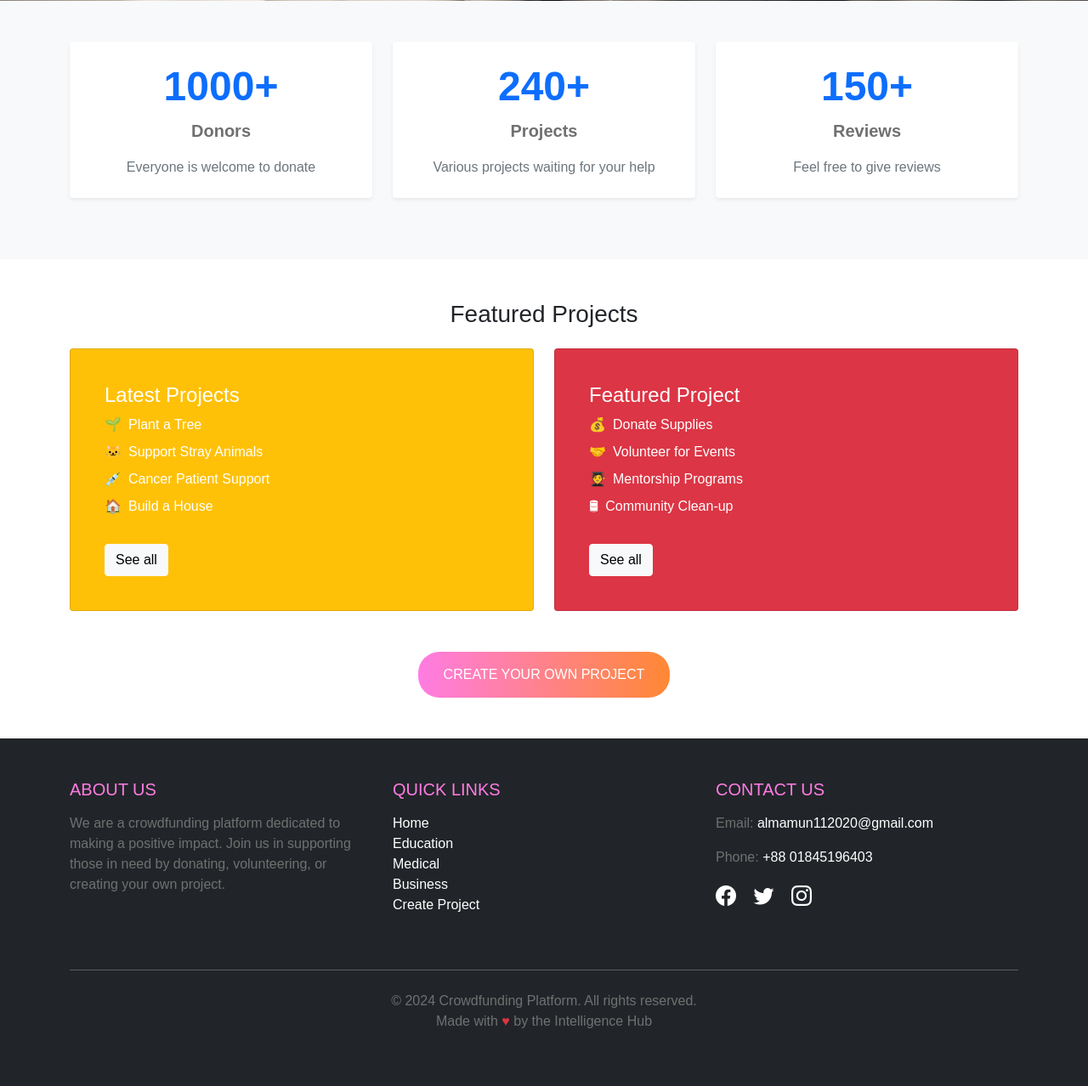
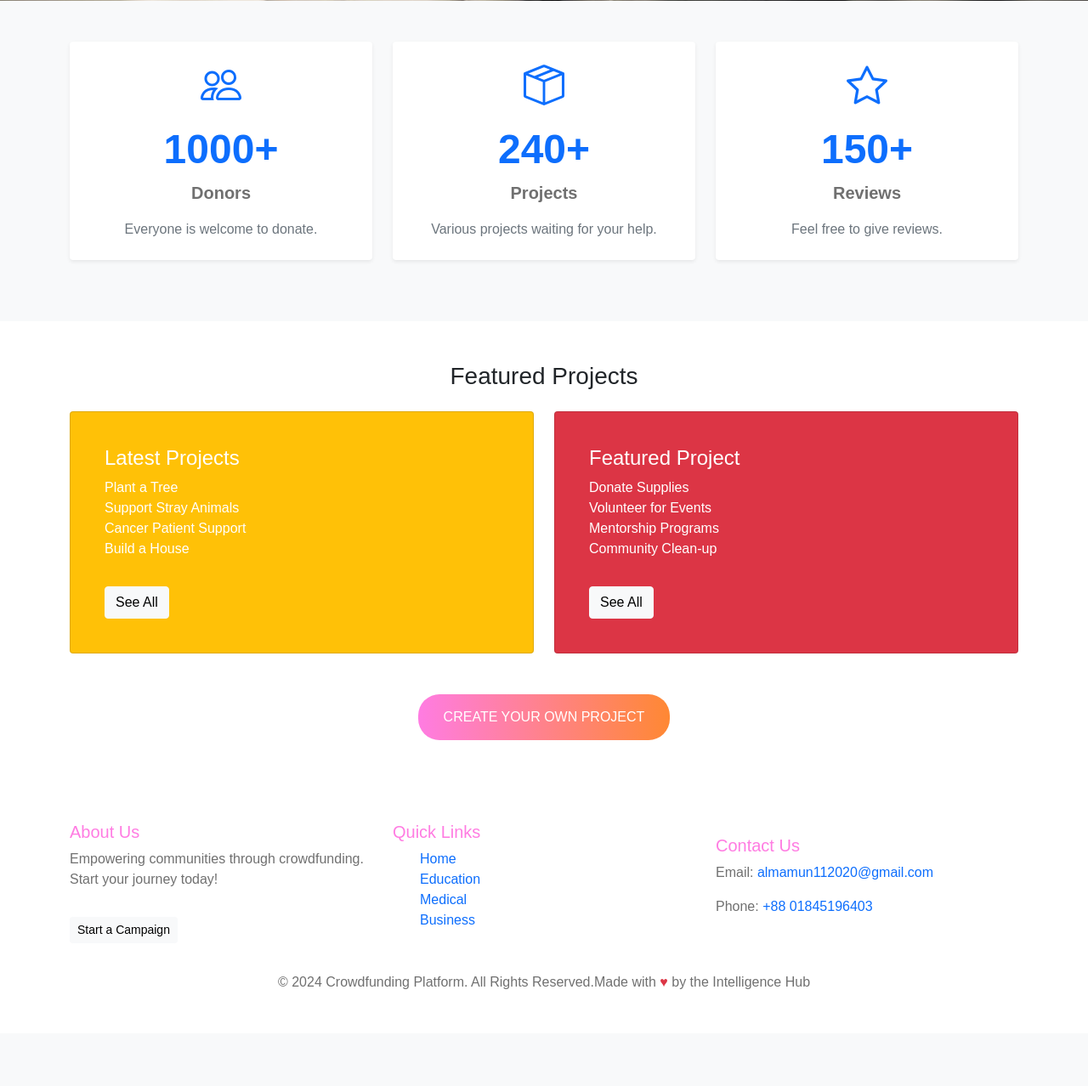
Before and after one commit to Al-Mamuun/My_Python_Project, a Django app: page / in a window 1280 px wide. Shown: the part 639-1917 px from the top of the page at 85% size. After the commit the page ends 1803 px from the top, so only its background shows below. Run offline with Django 5.2, Linux system fonts and the light colour scheme.

Commit message:
New Profile

```diff
--- a/template/Home/home.html
+++ b/template/Home/home.html
@@ -10,28 +10,28 @@
   .hero-section {
     position: relative;
     width: 100%;
-  height: 80vh; /* 50% of the viewport height */
+    height: 80vh;
     overflow: hidden;
   }
 
   .hero-image {
-  background-image: url("{% static 'images/donation.jpeg' %}"); /* Corrected path */
+    background-image: url("{% static 'images/donation.jpeg' %}");
     background-size: cover;
     background-position: center;
     width: 100%;
     height: 100%;
-  position: absolute; /* Ensure the image takes full height */
+    position: absolute;
     top: 0;
     left: 0;
+    background-attachment: fixed; /* Parallax effect */
   }
 
-  /* Overlay text styling */
   .overlay-text {
     position: absolute;
     top: 50%;
     left: 50%;
     transform: translate(-50%, -50%);
-    background-color: rgba(0, 0, 0, 0.5); /* Semi-transparent overlay */
+    background-color: rgba(0, 0, 0, 0.5);
     text-align: center;
     padding: 20px;
     border-radius: 8px;
@@ -42,6 +42,7 @@
     font-weight: bold;
     margin-bottom: 0.5rem;
     color: #fff;
+    animation: fadeInDown 1.5s;
   }
 
   .overlay-text .donation {
@@ -54,7 +55,9 @@
     cursor: pointer;
     text-decoration: none;
     font-weight: bold;
+    animation: pulse 1.5s infinite;
   }
+
   .donation p {
     margin-top: 10px;
     color: black !important;
@@ -70,16 +73,6 @@
     border-radius: 25px;
     text-transform: uppercase;
     transition: transform 0.3s, box-shadow 0.3s;
-  }
-
-  .btn-gradient:hover {
-    transform: scale(1.1);
-    box-shadow: 0 5px 15px rgba(0, 0, 0, 0.2);
-  }
-
-  /* Smooth scroll */
-  html {
-    scroll-behavior: smooth;
   }
 
    /* Ensure the modal appears on top */
@@ -107,22 +100,24 @@
   z-index: 10000; /* Ensure modal content stays above any other content */
 }
 
-  .close {
-    color: #aaa;
-    float: right;
-    font-size: 28px;
-    font-weight: bold;
+  .btn-gradient:hover {
+    transform: scale(1.1);
+    box-shadow: 0 5px 15px rgba(0, 0, 0, 0.2);
   }
 
-  .close:hover,
-  .close:focus {
-    color: black;
-    text-decoration: none;
-    cursor: pointer;
+  .card:hover {
+    transform: translateY(-10px);
+    transition: all 0.3s ease-in-out;
+    box-shadow: 0 5px 15px rgba(0, 0, 0, 0.3);
   }
-  /* Footer */
+
+  .stats-section .stat-item i {
+    font-size: 3rem;
+    margin-bottom: 15px;
+  }
+
   footer {
-  background-color: #333;
+    background: linear-gradient(to right, #222, #333);
   }
 
   footer h5 {
@@ -141,19 +136,6 @@ footer a:hover {
   footer .social-links a {
     font-size: 1.5rem;
   }
-
-footer .social-links a:hover {
-  color: #ff7ce2;
-}
-
-footer .text-white {
-  color: #fff !important;
-}
-
-footer .my-4 {
-  border-color: #ff7ce2;
-}
-
 </style>
 
 <!-- Hero Section -->
@@ -170,30 +152,28 @@ footer .my-4 {
 <div class="stats-section py-5 bg-light">
   <div class="container">
     <div class="row text-center">
-      <!-- Stat 1 -->
       <div class="col-md-4 mb-4">
         <div class="stat-item p-4 bg-white rounded shadow-sm h-100">
-          <h2 class="display-5 text-primary">1000+</h2>
+          <i class="bi bi-people display-5 text-primary"></i>
+          <h2 class="display-5 text-primary mt-3">1000+</h2>
           <p class="fs-5 fw-bold">Donors</p>
-          <span class="text-muted">Everyone is welcome to donate</span>
+          <span class="text-muted">Everyone is welcome to donate.</span>
         </div>
       </div>
-
-      <!-- Stat 2 -->
       <div class="col-md-4 mb-4">
         <div class="stat-item p-4 bg-white rounded shadow-sm h-100">
-          <h2 class="display-5 text-primary">240+</h2>
+          <i class="bi bi-box-seam display-5 text-primary"></i>
+          <h2 class="display-5 text-primary mt-3">240+</h2>
           <p class="fs-5 fw-bold">Projects</p>
-          <span class="text-muted">Various projects waiting for your help</span>
+          <span class="text-muted">Various projects waiting for your help.</span>
         </div>
       </div>
-
-      <!-- Stat 3 -->
       <div class="col-md-4 mb-4">
         <div class="stat-item p-4 bg-white rounded shadow-sm h-100">
-          <h2 class="display-5 text-primary">150+</h2>
+          <i class="bi bi-star display-5 text-primary"></i>
+          <h2 class="display-5 text-primary mt-3">150+</h2>
           <p class="fs-5 fw-bold">Reviews</p>
-          <span class="text-muted">Feel free to give reviews</span>
+          <span class="text-muted">Feel free to give reviews.</span>
         </div>
       </div>
     </div>
@@ -204,50 +184,31 @@ footer .my-4 {
 <div class="container my-5">
   <h3 class="text-center mb-4">Featured Projects</h3>
   <div class="row g-4">
-    <!-- Card 1 -->
-    <div class="col-md-6 col-lg-6">
+    <div class="col-md-6">
       <div class="card bg-warning text-white p-4 h-100">
         <div class="card-body">
           <h4 class="card-title">Latest Projects</h4>
           <ul class="list-unstyled">
-            <li class="d-flex align-items-center mb-2">
-              <span class="me-2">&#x1F331;</span> Plant a Tree
-            </li>
-            <li class="d-flex align-items-center mb-2">
-              <span class="me-2">&#x1F431;</span> Support Stray Animals
-            </li>
-            <li class="d-flex align-items-center mb-2">
-              <span class="me-2">&#x1F489;</span> Cancer Patient Support
-            </li>
-            <li class="d-flex align-items-center mb-2">
-              <span class="me-2">&#x1F3E0;</span> Build a House
-            </li>
+            <li>Plant a Tree</li>
+            <li>Support Stray Animals</li>
+            <li>Cancer Patient Support</li>
+            <li>Build a House</li>
           </ul>
-          <a href="{% url 'project_list' %}" class="btn btn-light mt-3">See all</a>
+          <a href="{% url 'project_list' %}" class="btn btn-light mt-3">See All</a>
         </div>
       </div>
     </div>
-
-    <!-- Card 2 -->
-    <div class="col-md-6 col-lg-6">
+    <div class="col-md-6">
       <div class="card bg-danger text-white p-4 h-100">
         <div class="card-body">
           <h4 class="card-title">Featured Project</h4>
           <ul class="list-unstyled">
-            <li class="d-flex align-items-center mb-2">
-              <span class="me-2">&#x1F4B0;</span> Donate Supplies
-            </li>
-            <li class="d-flex align-items-center mb-2">
-              <span class="me-2">&#x1F91D;</span> Volunteer for Events
-            </li>
-            <li class="d-flex align-items-center mb-2">
-              <span class="me-2">&#x1F9D1;&#x200D;&#x1F393;</span> Mentorship Programs
-            </li>
-            <li class="d-flex align-items-center mb-2">
-              <span class="me-2">&#x1F6E2;</span> Community Clean-up
-            </li>
+            <li>Donate Supplies</li>
+            <li>Volunteer for Events</li>
+            <li>Mentorship Programs</li>
+            <li>Community Clean-up</li>
           </ul>
-          <a href="{% url 'feature_projects' %}" class="btn btn-light mt-3">See all</a>
+          <a href="{% url 'feature_projects' %}" class="btn btn-light mt-3">See All</a>
         </div>
       </div>
     </div>
@@ -259,52 +220,35 @@ footer .my-4 {
   <a href="{% url 'upload' %}" class="btn btn-gradient">Create your own Project</a>
 </div>
 
-<!-- Footer Section -->
-<footer class="bg-dark text-white py-5 mt-auto">
+<!-- Footer -->
+<footer class="bg-gradient text-white py-5">
   <div class="container">
-    <div class="row text-center text-md-start">
-      <!-- About Us Section -->
-      <div class="col-md-4 mb-4">
-        <h5 class="text-uppercase font-weight-bold mb-3">About Us</h5>
-        <p>We are a crowdfunding platform dedicated to making a positive impact. Join us in supporting those in need by donating, volunteering, or creating your own project.</p>
+    <div class="row text-center text-md-start align-items-center">
+      <div class="col-md-4">
+        <h5>About Us</h5>
+        <p>Empowering communities through crowdfunding. Start your journey today!</p>
+        <a href="{% url 'upload' %}" class="btn btn-light btn-sm mt-3">Start a Campaign</a>
       </div>
-
-      <!-- Quick Links Section -->
-      <div class="col-md-4 mb-4">
-        <h5 class="text-uppercase font-weight-bold mb-3">Quick Links</h5>
-        <ul class="list-unstyled">
-          <li><a href="{% url 'home' %}" class="text-white">Home</a></li>
-          <li><a href="{% url 'education' %}" class="text-white">Education</a></li>
-          <li><a href="{% url 'medical' %}" class="text-white">Medical</a></li>
-          <li><a href="{% url 'bussiness' %}" class="text-white">Business</a></li>
-          <li><a href="{% url 'upload' %}" class="text-white">Create Project</a></li>
+      <div class="col-md-4">
+        <h5>Quick Links</h5>
+        <ul>
+          <li><a href="{% url 'home' %}">Home</a></li>
+          <li><a href="{% url 'education' %}">Education</a></li>
+          <li><a href="{% url 'medical' %}">Medical</a></li>
+          <li><a href="{% url 'bussiness' %}">Business</a></li>
         </ul>
       </div>
-
-      <!-- Contact Us Section -->
-      <div class="col-md-4 mb-4">
-        <h5 class="text-uppercase font-weight-bold mb-3">Contact Us</h5>
-        <p>Email: <a href="mailto:almamun112020@gmail.com" class="text-white">almamun112020@gmail.com</a></p>
-        <p>Phone: <a href="tel:+8801845196403" class="text-white">+88 01845196403</a></p>
-        <div class="social-links mt-3">
-          <a href="#" class="text-white me-3"><i class="bi bi-facebook"></i></a>
-          <a href="#" class="text-white me-3"><i class="bi bi-twitter"></i></a>
-          <a href="#" class="text-white me-3"><i class="bi bi-instagram"></i></a>
+      <div class="col-md-4">
+        <h5>Contact Us</h5>
+        <p>Email: <a href="mailto:almamun112020@gmail.com">almamun112020@gmail.com</a></p>
+        <p>Phone: <a href="tel:+8801845196403">+88 01845196403</a></p>
       </div>
     </div>
-    </div>
+    <hr />
+    <p class="text-center mb-0">© 2024 Crowdfunding Platform. All Rights Reserved.Made with <span class="text-danger">&hearts;</span> by the Intelligence Hub</p>
 
-    <hr class="my-4 text-white" />
-
-    <div class="row">
-      <div class="col text-center">
-        <p class="mb-0">&copy; 2024 Crowdfunding Platform. All rights reserved.</p>
-        <p>Made with <span class="text-danger">&hearts;</span> by the Intelligence Hub</p>
-      </div>
-    </div>
   </div>
 </footer>
-
 
 <!-- Modal -->
 <div id="donationModal" class="modal">
@@ -319,23 +263,19 @@ footer .my-4 {
 </div>
 
 <script>
-  // Get modal elements
   var modal = document.getElementById("donationModal");
   var btn = document.getElementById("donateBtn");
   var closeBtn = document.querySelector(".close");
 
-  // Show modal
-  btn.onclick = function() {
+  btn.onclick = function () {
     modal.style.display = "block";
   };
 
-  // Close modal
-  closeBtn.onclick = function() {
+  closeBtn.onclick = function () {
     modal.style.display = "none";
   };
 
-  // Close modal when clicking outside
-  window.onclick = function(event) {
+  window.onclick = function (event) {
     if (event.target == modal) {
       modal.style.display = "none";
     }
```
Lines whose indentation alone changed are shown as unchanged.
